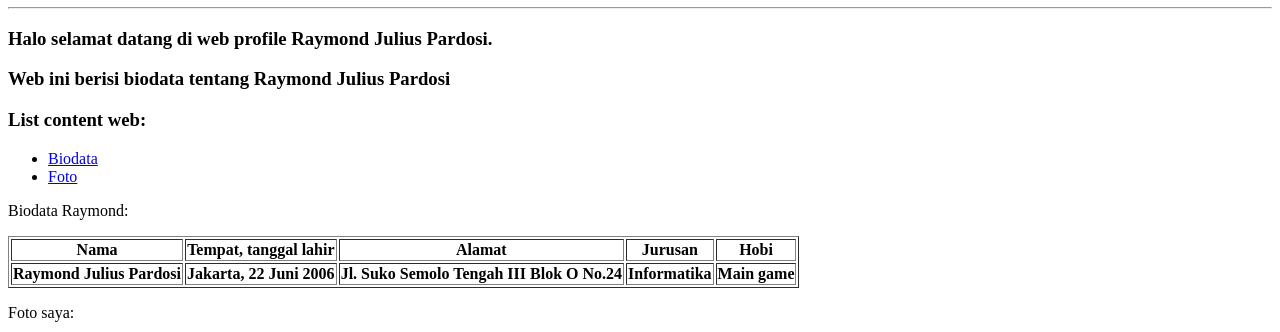
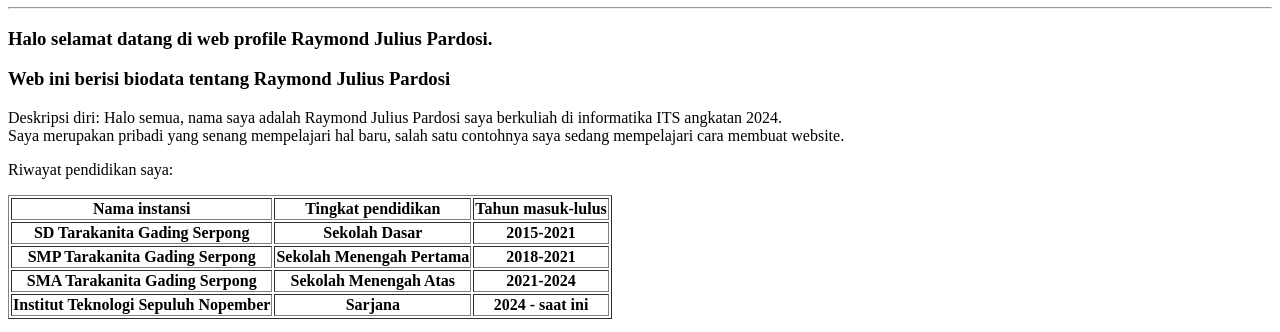
Before and after one commit to Shadow2j/profile-raymond, a plain HTML site: page index.html in a window 1280 px wide. Shown: the part 73-405 px from the top of the page. Drawn offline with Linux system fonts and the light colour scheme.

Commit message:
Update index.html

```diff
--- a/index.html
+++ b/index.html
@@ -11,32 +11,48 @@
     <p>
         <h3>Halo selamat datang di web profile Raymond Julius Pardosi.</h3>
         <h3>Web ini berisi biodata tentang Raymond Julius Pardosi</h3>
-        <h3>List content web:</h3>
-        <ul>
-            <li><a href="r1">Biodata</a></li>
-            <li><a href="r2">Foto</a></li>
-        </ul>
     </p>
-    <p id="r1">Biodata Raymond:</p>
+    <p>Deskripsi diri:
+        Halo semua, nama saya adalah Raymond Julius Pardosi saya berkuliah di informatika ITS angkatan 2024.<br>
+        Saya merupakan pribadi yang senang mempelajari hal baru, salah satu contohnya saya sedang mempelajari cara membuat website.
+    </p>
+    <p id="r1">Riwayat pendidikan saya:</p>
         <table border="1">
            <tr>
-             <th>Nama</th>
-             <th>Tempat, tanggal lahir</th>
-              <th>Alamat</th>
-              <th>Jurusan</th>
-              <th>Hobi</th>
-          </tr>
-          <tr>
-              <th>Raymond Julius Pardosi</th>
-              <th>Jakarta, 22 Juni 2006</th>
-              <th>Jl. Suko Semolo Tengah III Blok O No.24</th>
-            <th>Informatika</th>
-            <th>Main game</th>
-        </tr>
+             <th>Nama instansi</th>
+             <th>Tingkat pendidikan</th>
+              <th>Tahun masuk-lulus</th>
+            </tr>
+            <tr>
+              <th>SD Tarakanita Gading Serpong</th>
+              <th>Sekolah Dasar</th>
+              <th>2015-2021</th>
+            </tr>
+            <tr>
+              <th>SMP Tarakanita Gading Serpong</th>
+              <th>Sekolah Menengah Pertama</th>
+              <th>2018-2021</th>
+            </tr>
+            <tr>
+              <th>SMA Tarakanita Gading Serpong</th>
+              <th>Sekolah Menengah Atas</th>
+              <th>2021-2024</th>
+            </tr>
+            <tr>
+              <th>Institut Teknologi Sepuluh Nopember</th>
+              <th>Sarjana</th>
+              <th>2024 - saat ini</th>
+            </tr>
         </table>
     <p id="r2">Foto saya:</p>
     <img src="WhatsApp Image 2025-09-01 at 08.00.28_379121ba.jpg">
     <p>Saya berkuliah di ITS, kalo mau liat dimana lokasinya bisa klik <a href="https://maps.app.goo.gl/rqB4QwZQ9HCRiMgU6">Ini</a></p>
+    <h3>List daftar hobi saya ada:</h3>
+    <ul>
+        <li>Suka bermain game</li>
+        <li>Mempelajari hal baru</li>
+        <li>Berolahraga</li>
+    </ul>
     <p>Untuk mendata pengunjung dapat mengisi form:</p>
     <form>
         <label>Nama:</label><br>
@@ -64,6 +80,8 @@
 
     <input type="submit" value="Kirim">
     </form>
-
+    <h3>Link ke media sosial saya:</h3>
+    <a href="https://www.instagram.com/">Instagram</a><br>
+    <a href="https://www.youtube.com/">Youtube</a>
 </body>
 </html>
```
